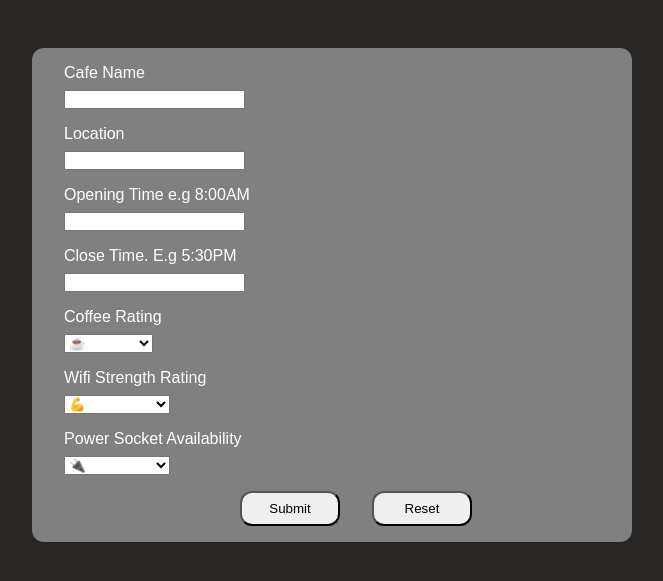
After one commit to Gesifeta/caffee, a Flask app: page /cafes/add in a window 1280 px wide. The commit adds this page. Shown: the top 581 px of the page, without its empty margins (308-971 px from the left). Run offline with Flask 3, Linux system fonts and the light colour scheme.

Commit message:
added post method

```diff
--- a/cafe-data.csv
+++ b/cafe-data.csv
@@ -3,3 +3,7 @@ Lighthaus,https://goo.gl/maps/2EvhB4oq4gyUXKXx9,11AM, 3:30PM,☕☕☕☕️,
 Esters,https://goo.gl/maps/13Tjc36HuPWLELaSA,8AM,3PM,☕☕☕☕,💪💪💪,🔌
 Ginger & White,https://goo.gl/maps/DqMx2g5LiAqv3pJQ9,7:30AM,5:30PM,☕☕☕,✘,🔌
 Mare Street Market,https://goo.gl/maps/ALR8iBiNN6tVfuAA8,8AM,1PM,☕☕,💪💪💪,🔌🔌🔌
+Shufune,https://maps.app.goo.gl/U2f7cP3vob7hhYpj8,2 apm,5pm,⭐⭐,💪💪💪,🔌🔌🔌🔌
+Sululta,https://maps.app.goo.gl/3AuNBfaqdKreqkESA,2 apm,5pm,⭐⭐,💪💪,🔌🔌🔌🔌
+Kitim,https://maps.app.goo.gl/3AuNBfaqdKreqkESA,45,e2,☕☕,💪,🔌🔌
+sululta,https://maps.app.goo.gl/3AuNBfaqdKreqkESA,45,e2,☕☕☕,💪💪💪,🔌🔌🔌🔌
--- a/server.py
+++ b/server.py
@@ -1,15 +1,44 @@
-from flask import Flask, render_template
+
+from flask import Flask, render_template,request
 import pandas as pd
 app = Flask(__name__)
 caffes =[]
-with open("cafe-data.csv", "r",encoding="utf-8") as csvfile:
-    caffes = csvfile.readlines()
 
 @app.route('/')
 def index():
     return render_template("index.html")
 @app.route('/cafes')
 def cafes():
+    with open("cafe-data.csv", "r", encoding="utf-8") as csvfile:
+        caffes = csvfile.readlines()
+
     return render_template("cafes.html",cafes=caffes)
+
+
+@app.route('/cafes/add')
+def new_cafe_form():
+    return render_template("new_cafe_form.html")
+
+
+@app.route('/cafes/add', methods=['POST'])
+def add_cafe():
+    data = request.form
+    cafe_data={
+        "Name": data["cafe_name"],
+        "Location": data["location"],
+        "open": data["open"],
+        "close": data["close"],
+        "coffee": data["coffee_rating"],
+        "wifi": data["wifi_rating"],
+        "power": data["power_availability"]
+    }
+
+    with open("cafe-data.csv", "a",encoding="utf-8") as csvfile:
+        new_data =''
+        for item in cafe_data.keys():
+            new_data += cafe_data[item] + ","
+        csvfile.write("\n"+new_data[:len(new_data)-1])
+    return "success"
+
 if __name__ == '__main__':
     app.run(debug=True)
--- a/static/css/styles.css
+++ b/static/css/styles.css
@@ -21,7 +21,9 @@ main{
     min-height: 85vh;
 }
 table {
-    margin: 2rem;
+    border: solid 1px gray;
+    max-width: 80%;
+    margin: auto;
   border-collapse: collapse;
   border-spacing: 0;
   width: 100%; /* optional, based on use case */
@@ -53,7 +55,7 @@ a.btn-cta{
     color: #ffffff;
     border-radius: 12px;
     padding: .5rem 1rem;
-    margin:1rem;
+    margin: 3rem;
     text-decoration: none;
 }
 a.btn-cta:hover{
@@ -62,10 +64,54 @@ a.btn-cta:hover{
 td a, button a{
     color: goldenrod;
     text-decoration: none;
-
+    align-self: flex-start;
+}
+.form-control{
+    display: flex;
+    flex-direction: column;
+    align-items: flex-start;
+    margin-bottom: .5rem;
+    gap: .5rem;
+}
+.btn-group{
+    display: flex;
+    justify-content: center;
+    gap: 2rem;
+    margin-left: 3rem;
 
 }
+form{
+    display: flex;
+    flex-direction: column;
+    background-color: grey;
+    max-width: 600px;
+    padding: 1rem 2rem;
+    margin: auto;
+    margin-top: 3rem;
+    border-radius: 12px;
+}
 button{
-padding:0.5rem 1rem;
-    margin:1rem 2rem;
+    min-width: 100px;
+    padding:0.5rem 1rem;
+    align-self: flex-start;
+    border-radius: 12px;
+    outline: none;
+    cursor: pointer;
 }
+.btn-add{
+    background-color: green;
+    border: none;
+}
+
+.btn-add:hover{
+    background-color: chartreuse;
+}
+button:hover{
+    background-color: gold;
+    color: white;
+}
+.container-cafe{
+    display: flex;
+    flex-direction: column;
+    gap: 2rem;
+}
--- a/templates/cafes.html
+++ b/templates/cafes.html
@@ -6,7 +6,9 @@
     <link rel="stylesheet" href="/static/css/styles.css">
 </head>
 <body>
+<div class="container-cafe">
 <h1>Your local cafes</h1>
+    <a style="margin-left: 3rem" href="{{ url_for('add_cafe')}}"> <button class="btn-add"> Add</button></a>
 <table>
     <tbody>
     <tr>
@@ -25,7 +27,8 @@
     {% endfor %}
     </tbody>
 </table>
-<button>
+<button style="margin-left: 3rem" >
 <a href="{{url_for('index') }}">Return to Home</a></button>
+</div>
 </body>
 </html>
--- /dev/null
+++ b/templates/new_cafe_form.html
@@ -0,0 +1,63 @@
+<!DOCTYPE html>
+<html lang="en">
+<head>
+    <meta charset="UTF-8">
+    <title>Add new Cafe</title>
+  <link rel="stylesheet" href="/static/css/styles.css">
+</head>
+<body>
+<form action="{{ url_for('add_cafe')}}" method="post">
+  <div class="form-control">
+    <label>Cafe Name</label>
+    <input type="text" required name="cafe_name" class="form-control">
+  </div>
+  <div class="form-control">
+    <label>Location</label>
+    <input type="url" required name="location" class="form-control">
+  </div>
+  <div class="form-control">
+    <label>Opening Time e.g 8:00AM</label>
+    <input type="text" required name="open" class="form-control">
+  </div>
+  <div class="form-control">
+    <label>Close Time. E.g 5:30PM</label>
+    <input type="text" required name="close" class="form-control">
+  </div>
+  <div class="form-control">
+    <label>Coffee Rating</label>
+    <select name="coffee_rating" class="form-control">
+      <option value="☕">☕</option>
+      <option value="☕☕">☕☕</option>
+      <option value="☕☕☕">☕☕☕</option>
+      <option value="☕☕☕☕">☕☕☕☕</option>
+      <option value="☕☕☕☕☕">☕☕☕☕</option>
+    </select>
+  </div>
+  <div class="form-control">
+    <label>Wifi Strength Rating</label>
+    <select name="wifi_rating" class="form-control">
+      <option value="💪">💪</option>
+      <option value="💪💪">💪💪</option>
+      <option value="💪💪💪">💪💪💪</option>
+      <option value="💪💪💪💪">💪💪💪💪</option>
+      <option value="💪💪💪💪💪">💪💪💪💪💪</option>
+    </select>
+  </div>
+  <div class="form-control">
+    <label>Power Socket Availability</label>
+    <select name="power_availability" class="form-control">
+      <option value="🔌">🔌</option>
+      <option value="🔌🔌">🔌🔌</option>
+      <option value="🔌🔌🔌">🔌🔌🔌</option>
+      <option value="🔌🔌🔌🔌">🔌🔌🔌🔌</option>
+      <option value="🔌🔌🔌🔌🔌">🔌🔌🔌🔌🔌</option>
+
+    </select>
+  </div>
+  <div  class="btn-group">
+    <button type="submit" >Submit</button>
+    <button type="reset">Reset</button>
+  </div>
+</form>
+</body>
+</html>
```
